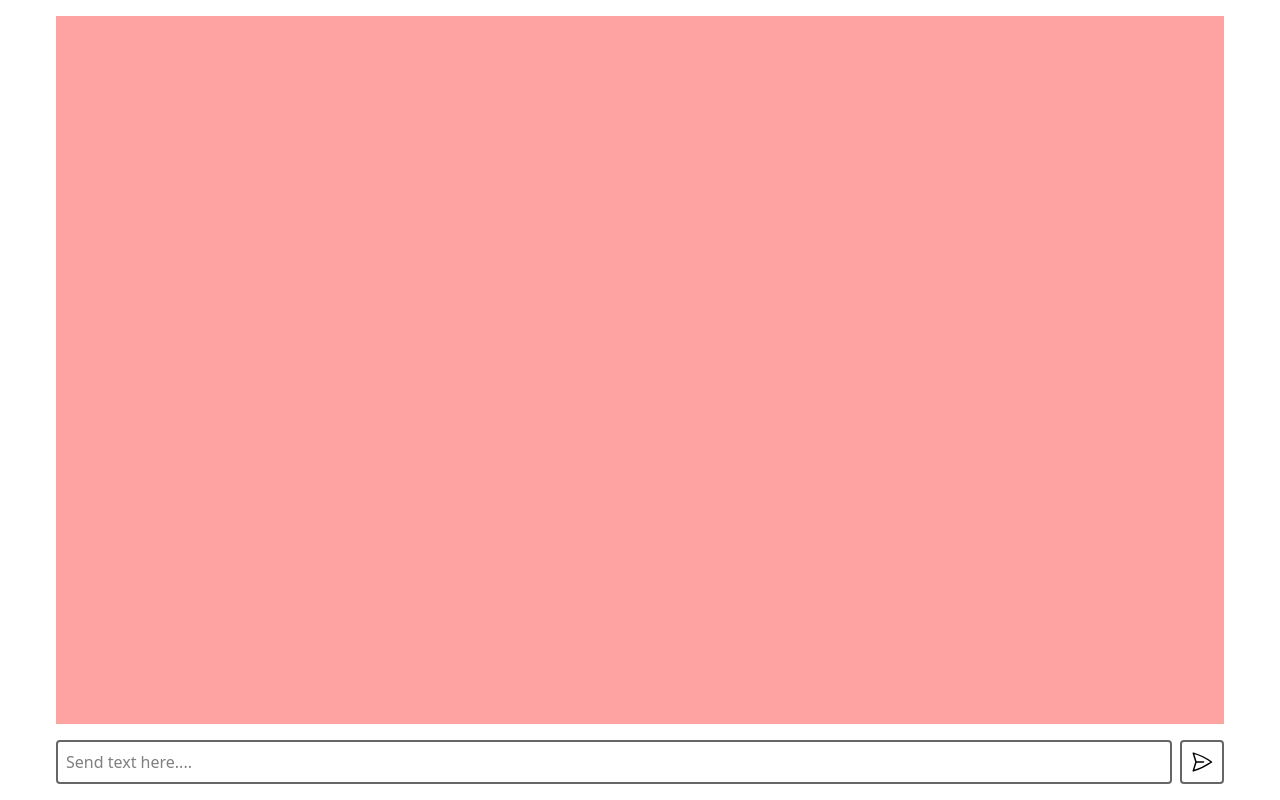
After one commit to realbLanK993/doughjoe-sim, a FastAPI app: template templates/ws.html in a window 1280 px wide. The commit adds this page. Run offline with FastAPI, Linux system fonts and the light colour scheme; the template is opened without the code that fills it, so the values that code supplies are empty; style sheets or scripts are compiled from the project's sources; parts of the project's set-up code (start-up, migrations or seed data) failed here and were passed over.

Commit message:
feat:html to support the websocket chat

```diff
--- a/templates/index.html
+++ b/templates/index.html
@@ -15,6 +15,7 @@
 
         <small>This projet is configured with FastAPI, Tailwind CSS and Jinja2</small>
     </div>
+    <script src="/static/js/main.js"></script>
 </body>
 
 </html>
--- /dev/null
+++ b/templates/ws.html
@@ -0,0 +1,31 @@
+<!DOCTYPE html>
+<html lang="en">
+
+<head>
+    <meta charset="UTF-8">
+    <meta name="viewport" content="width=device-width, initial-scale=1.0">
+    <link rel="stylesheet" href="/static/css/styles.css">
+    <title>Checking Websockets</title>
+</head>
+
+<body class="min-h-screen min-w-screen flex justify-center items-center">
+    <main class="max-w-[1200px] flex flex-col gap-4 justify-end w-full h-screen overflow-hidden p-4">
+        <div id="messages" class="flex flex-1 flex-col h-full w-full bg-red-300 overflow-y-auto">
+
+        </div>
+        <form  class="flex gap-2 justify-center items-center w-full">
+            <input class="border-2 border-black/60 rounded p-2 w-full" id="text" placeholder="Send text here...." type="text">
+            <button id="send" type="submit" class="p-2 border-2 rounded border-black/60">
+                <svg xmlns="http://www.w3.org/2000/svg" fill="none" viewBox="0 0 24 24" stroke-width="1.5"
+                stroke="currentColor" class="size-6">
+                <path stroke-linecap="round" stroke-linejoin="round"
+                    d="M6 12 3.269 3.125A59.769 59.769 0 0 1 21.485 12 59.768 59.768 0 0 1 3.27 20.875L5.999 12Zm0 0h7.5" />
+            </svg>
+        </button>
+
+    </form>
+    </main>
+    <script src="/static/js/main.js"></script>
+</body>
+
+</html>
```
